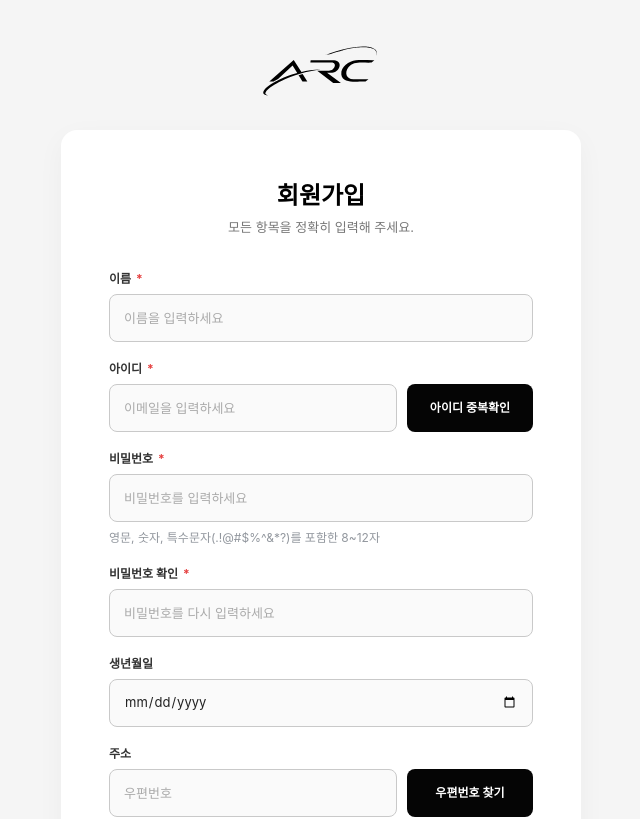
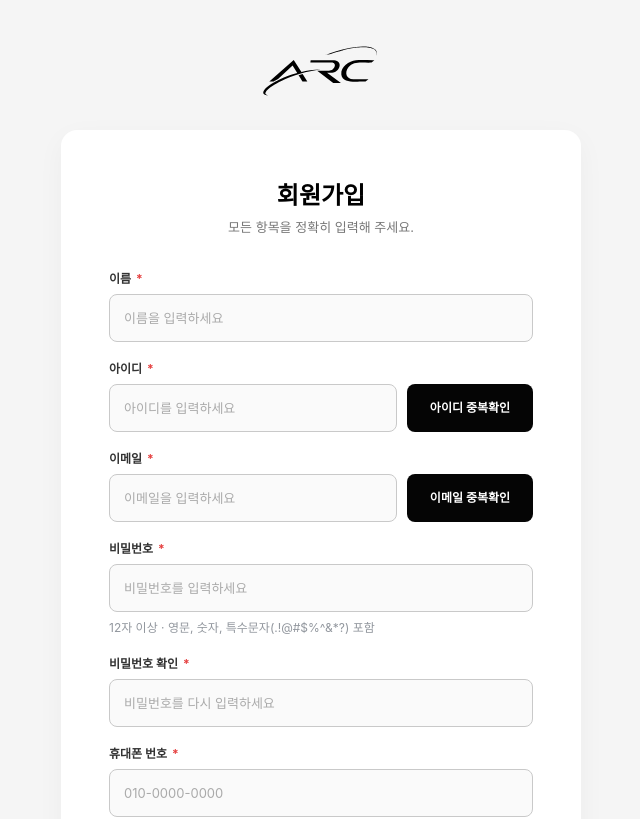
Before and after one commit to mallangdochi/Mini-e-Commerce-team-project, a React (Vite) app: page /signup in a window 1280 px wide. Shown: the top 819 px of the page, without its empty margins (319-959 px from the left). Built offline with nearby package versions, Linux system fonts and the light colour scheme; no server answers; the HTML template or start-up script is replaced by a standard one; a web font is replaced by a local one.

Commit message:
feat: update authentication and signup

```diff
--- a/src/api/authApi.js
+++ b/src/api/authApi.js
@@ -33,42 +33,87 @@ export const login = async ({ id, identifier, password }) => {
   }
 };
 
-export const checkIdAvailability = async (id) => {
+export const checkIdAvailability = async (loginId) => {
   try {
-    const response = await apiClient.get('/auth/check-id', {
-      params: { id },
-      skipAuth: true,
-    });
+    const response = await apiClient.post(
+      '/auth/check-id',
+      {
+        loginId: String(loginId ?? '').trim(),
+      },
+      {
+        skipAuth: true,
+      }
+    );
+
     return response.data;
   } catch (error) {
     const message =
       error.response?.data?.message || '아이디 중복확인을 완료하지 못했습니다. 다시 시도해 주세요.';
-    throw new Error(message, { cause: error });
+
+    throw new Error(message, {
+      cause: error,
+    });
+  }
+};
+
+export const checkEmailAvailability = async (email) => {
+  try {
+    const response = await apiClient.post(
+      '/auth/check-email',
+      {
+        email: String(email ?? '').trim(),
+      },
+      {
+        skipAuth: true,
+      }
+    );
+
+    return response.data;
+  } catch (error) {
+    const message =
+      error.response?.data?.message || '이메일 중복확인을 완료하지 못했습니다. 다시 시도해 주세요.';
+
+    throw new Error(message, {
+      cause: error,
+    });
   }
 };
 
 export const signup = async (signupData) => {
   try {
     const normalizedSignupData = {
-      ...signupData,
-      id: String(signupData?.id ?? '').trim(),
+      loginId: String(signupData?.loginId ?? '').trim(),
+      email: String(signupData?.email ?? '').trim(),
       password: String(signupData?.password ?? '').trim(),
+      name: String(signupData?.name ?? '').trim(),
+      phone: String(signupData?.phone ?? '').trim(),
+      postcode: String(signupData?.postcode ?? '').trim(),
+      address: String(signupData?.address ?? '').trim(),
+      detailAddress: String(signupData?.detailAddress ?? '').trim(),
+      agreeTerms: Boolean(signupData?.agreeTerms),
+      agreePrivacy: Boolean(signupData?.agreePrivacy),
+      agreeMarketing: Boolean(signupData?.agreeMarketing),
     };
 
     const response = await apiClient.post('/auth/signup', normalizedSignupData, {
       skipAuth: true,
     });
+
     return response.data;
   } catch (error) {
     const message =
       error.response?.data?.message || '회원가입을 완료하지 못했습니다. 다시 시도해 주세요.';
-    throw new Error(message, { cause: error });
+
+    throw new Error(message, {
+      cause: error,
+    });
   }
 };
 
 export const getMe = async () => {
   try {
     const response = await apiClient.get('/auth/me');
+
     return response.data;
   } catch (error) {
     const message = error.response?.data?.message || '로그인 정보를 확인할 수 없습니다.';
@@ -78,3 +123,37 @@ export const getMe = async () => {
     });
   }
 };
+
+export const updateMe = async ({ email, name, phone }) => {
+  try {
+    const response = await apiClient.patch('/auth/me', {
+      email: String(email ?? '').trim(),
+      name: String(name ?? '').trim(),
+      phone: String(phone ?? '').replace(/[^\d]/g, ''),
+    });
+    return response.data;
+  } catch (error) {
+    const message = error.response?.data?.message || '회원 정보를 수정하지 못했습니다.';
+    throw new Error(message, { cause: error });
+  }
+};
+
+export const verifyPassword = async (password) => {
+  try {
+    const response = await apiClient.post('/auth/verify-password', { password });
+    return response.data;
+  } catch (error) {
+    const message = error.response?.data?.message || '비밀번호를 확인하지 못했습니다.';
+    throw new Error(message, { cause: error });
+  }
+};
+
+export const changePassword = async ({ currentPassword, newPassword }) => {
+  try {
+    const response = await apiClient.patch('/auth/password', { currentPassword, newPassword });
+    return response.data;
+  } catch (error) {
+    const message = error.response?.data?.message || '비밀번호를 변경하지 못했습니다.';
+    throw new Error(message, { cause: error });
+  }
+};
--- a/src/pages/SignupPage.jsx
+++ b/src/pages/SignupPage.jsx
@@ -1,28 +1,66 @@
 import { useMemo, useRef, useState } from 'react';
 import { Link, useNavigate } from 'react-router-dom';
 
-import { checkIdAvailability, signup } from '@/api/authApi';
+import { checkEmailAvailability, checkIdAvailability, signup } from '@/api/authApi';
 import '@/styles/signup.css';
 import TermsPage from '@/pages/TermsPage';
 
 const LIMITS = {
   name: 20,
+  loginId: 50,
   email: 50,
-  password: 12,
+  password: 50,
+  phone: 13,
   address: 100,
   detailAddress: 50,
 };
 
 const FIELD_IDS = {
   name: 'signupName',
+  loginId: 'signupLoginId',
   email: 'signupEmail',
   password: 'signupPassword',
   passwordCheck: 'signupPasswordCheck',
+  phone: 'signupPhone',
 };
 
 const NAME_PATTERN = /^[가-힣a-zA-Z ]+$/;
 const EMAIL_PATTERN = /^[a-zA-Z0-9._%+-]+@[a-zA-Z0-9.-]+\.[a-zA-Z]{2,}$/;
-const PASSWORD_PATTERN = /^(?=.*[a-zA-Z])(?=.*\d)(?=.*[.!@#$%^&*?])[a-zA-Z\d.!@#$%^&*?]{8,12}$/;
+const PASSWORD_PATTERN = /^(?=.*[a-zA-Z])(?=.*\d)(?=.*[.!@#$%^&*?])[a-zA-Z\d.!@#$%^&*?]{12,}$/;
+const PHONE_PATTERN = /^\d{10,11}$/;
+
+function getAvailabilityResult(response) {
+  const data = response?.data ?? response ?? {};
+
+  if (typeof data.available === 'boolean') return data.available;
+  if (typeof data.isAvailable === 'boolean') return data.isAvailable;
+  if (typeof data.duplicate === 'boolean') return !data.duplicate;
+  if (typeof data.isDuplicate === 'boolean') return !data.isDuplicate;
+
+  return true;
+}
+
+function formatPhoneNumber(value) {
+  const numbers = String(value ?? '')
+    .replace(/\D/g, '')
+    .slice(0, 11);
+
+  if (numbers.length <= 3) {
+    return numbers;
+  }
+
+  if (numbers.length <= 7) {
+    return `${numbers.slice(0, 3)}-${numbers.slice(3)}`;
+  }
+
+  return `${numbers.slice(0, 3)}-${numbers.slice(3, 7)}-${numbers.slice(7, 11)}`;
+}
+
+function getPhoneNumbers(value) {
+  return String(value ?? '')
+    .replace(/\D/g, '')
+    .slice(0, 11);
+}
 
 function StatusIcon({ status }) {
   if (status === 'success') return <span className="signup-status-icon success">✓</span>;
@@ -36,14 +74,16 @@ function SignupPage() {
   const [selectedTerms, setSelectedTerms] = useState(null);
   const addressDialog = useRef(null);
   const addressContainer = useRef(null);
+  const loginIdRevision = useRef(0);
   const emailRevision = useRef(0);
   const [addressLoading, setAddressLoading] = useState(false);
   const [form, setForm] = useState({
     name: '',
+    loginId: '',
     email: '',
     password: '',
     passwordCheck: '',
-    birthDate: '',
+    phone: '',
     postcode: '',
     address: '',
     detailAddress: '',
@@ -53,10 +93,13 @@ function SignupPage() {
     privacy: false,
     marketing: false,
   });
+  const [loginIdStatus, setLoginIdStatus] = useState('idle');
+  const [loginIdMessage, setLoginIdMessage] = useState('');
   const [emailStatus, setEmailStatus] = useState('idle');
   const [emailMessage, setEmailMessage] = useState('');
   const [submitError, setSubmitError] = useState('');
   const [validationError, setValidationError] = useState(null);
+  const [isCheckingLoginId, setIsCheckingLoginId] = useState(false);
   const [isCheckingEmail, setIsCheckingEmail] = useState(false);
   const [isSubmitting, setIsSubmitting] = useState(false);
 
@@ -135,8 +178,18 @@ function SignupPage() {
     focusAndFlashField(targetId);
   };
 
+  const handleLoginIdChange = (event) => {
+    const value = event.target.value.replace(/\s/g, '').slice(0, LIMITS.loginId);
+
+    loginIdRevision.current += 1;
+    updateForm('loginId', value);
+    setLoginIdStatus('idle');
+    setLoginIdMessage('');
+  };
+
   const handleEmailChange = (event) => {
     const value = event.target.value.replace(/[^a-zA-Z0-9@._%+-]/g, '').slice(0, LIMITS.email);
+
     emailRevision.current += 1;
     updateForm('email', value);
     setEmailStatus('idle');
@@ -147,9 +200,62 @@ function SignupPage() {
     updateForm(name, value.replace(/[^a-zA-Z0-9.!@#$%^&*?]/g, '').slice(0, LIMITS.password));
   };
 
-  const handleCheckDuplicate = async () => {
-    if (!EMAIL_PATTERN.test(form.email)) {
+  const handleCheckLoginId = async () => {
+    const loginId = form.loginId.trim();
+
+    if (!loginId) {
+      const message = '아이디를 입력해 주세요.';
+
+      setLoginIdStatus('error');
+      setLoginIdMessage(message);
+      showFieldError(FIELD_IDS.loginId, message);
+      return;
+    }
+
+    const revision = loginIdRevision.current;
+
+    setLoginIdMessage('');
+    setIsCheckingLoginId(true);
+    setLoginIdStatus('idle');
+
+    try {
+      const response = await checkIdAvailability(loginId);
+
+      if (revision !== loginIdRevision.current) return;
+
+      const available = getAvailabilityResult(response);
+      const message =
+        response?.message ||
+        response?.data?.message ||
+        (available ? '사용 가능한 아이디입니다.' : '이미 사용 중인 아이디입니다.');
+
+      setLoginIdStatus(available ? 'success' : 'error');
+      setLoginIdMessage(message);
+
+      if (available) {
+        clearValidationError(FIELD_IDS.loginId);
+      } else {
+        showFieldError(FIELD_IDS.loginId, message);
+      }
+    } catch (error) {
+      if (revision !== loginIdRevision.current) return;
+
+      const message = error?.message || '아이디 중복확인에 실패했습니다.';
+
+      setLoginIdStatus('error');
+      setLoginIdMessage(message);
+      showFieldError(FIELD_IDS.loginId, message);
+    } finally {
+      setIsCheckingLoginId(false);
+    }
+  };
+
+  const handleCheckEmail = async () => {
+    const email = form.email.trim();
+
+    if (!EMAIL_PATTERN.test(email)) {
       const message = '올바른 이메일 형식으로 입력해 주세요.';
+
       setEmailStatus('error');
       setEmailMessage(message);
       showFieldError(FIELD_IDS.email, message);
@@ -157,18 +263,21 @@ function SignupPage() {
     }
 
     const revision = emailRevision.current;
+
     setEmailMessage('');
     setIsCheckingEmail(true);
     setEmailStatus('idle');
 
     try {
-      const response = await checkIdAvailability(form.email);
+      const response = await checkEmailAvailability(email);
+
       if (revision !== emailRevision.current) return;
 
-      const available = response.available === true;
+      const available = getAvailabilityResult(response);
       const message =
-        response.message ||
-        (available ? '사용 가능한 아이디입니다.' : '이미 사용 중인 아이디입니다.');
+        response?.message ||
+        response?.data?.message ||
+        (available ? '사용 가능한 이메일입니다.' : '이미 사용 중인 이메일입니다.');
 
       setEmailStatus(available ? 'success' : 'error');
       setEmailMessage(message);
@@ -181,7 +290,8 @@ function SignupPage() {
     } catch (error) {
       if (revision !== emailRevision.current) return;
 
-      const message = error?.message || '아이디 중복확인에 실패했습니다.';
+      const message = error?.message || '이메일 중복확인에 실패했습니다.';
+
       setEmailStatus('error');
       setEmailMessage(message);
       showFieldError(FIELD_IDS.email, message);
@@ -257,17 +367,24 @@ function SignupPage() {
       };
     }
 
+    if (loginIdStatus !== 'success') {
+      return {
+        targetId: FIELD_IDS.loginId,
+        message: '아이디 중복확인을 완료해 주세요.',
+      };
+    }
+
     if (emailStatus !== 'success') {
       return {
         targetId: FIELD_IDS.email,
-        message: '아이디 중복확인을 완료해 주세요.',
+        message: '이메일 중복확인을 완료해 주세요.',
       };
     }
 
     if (passwordStatus !== 'success') {
       return {
         targetId: FIELD_IDS.password,
-        message: '영문, 숫자, 특수문자를 포함한 8~12자 비밀번호를 입력해 주세요.',
+        message: '비밀번호는 12자 이상이며 영문, 숫자, 특수문자를 포함해야 합니다.',
       };
     }
 
@@ -275,6 +392,13 @@ function SignupPage() {
       return {
         targetId: FIELD_IDS.passwordCheck,
         message: '비밀번호가 일치하지 않습니다.',
+      };
+    }
+
+    if (!PHONE_PATTERN.test(getPhoneNumbers(form.phone))) {
+      return {
+        targetId: FIELD_IDS.phone,
+        message: '휴대폰 번호를 숫자 10~11자리로 입력해 주세요.',
       };
     }
 
@@ -296,12 +420,14 @@ function SignupPage() {
   };
 
   const getServerErrorTarget = (message = '') => {
-    if (/아이디|이메일|email|중복/i.test(message)) return FIELD_IDS.email;
+    if (/아이디|loginId|login id/i.test(message)) return FIELD_IDS.loginId;
+    if (/이메일|email/i.test(message)) return FIELD_IDS.email;
     if (/비밀번호 확인|password confirmation|confirm password/i.test(message)) {
       return FIELD_IDS.passwordCheck;
     }
     if (/비밀번호|password/i.test(message)) return FIELD_IDS.password;
     if (/이름|name/i.test(message)) return FIELD_IDS.name;
+    if (/휴대폰|전화|phone/i.test(message)) return FIELD_IDS.phone;
     if (/개인정보|privacy/i.test(message)) return 'signupAgreement-privacy';
     if (/이용약관|service terms|terms of service/i.test(message)) {
       return 'signupAgreement-service';
@@ -324,24 +450,18 @@ function SignupPage() {
     setSubmitError('');
 
     try {
-      const trimmedPassword = form.password.trim();
-      const trimmedPasswordCheck = form.passwordCheck.trim();
-
-      setForm((previous) => ({
-        ...previous,
-        password: trimmedPassword,
-        passwordCheck: trimmedPasswordCheck,
-      }));
-
       const response = await signup({
-        id: form.email.trim(),
-        password: trimmedPassword,
+        loginId: form.loginId.trim(),
+        email: form.email.trim(),
+        password: form.password.trim(),
         name: form.name.trim(),
-        birthDate: form.birthDate || null,
-        postcode: form.postcode || null,
-        address: form.address || null,
-        detailAddress: form.detailAddress.trim() || null,
-        agreements,
+        phone: getPhoneNumbers(form.phone),
+        postcode: form.postcode.trim(),
+        address: form.address.trim(),
+        detailAddress: form.detailAddress.trim(),
+        agreeTerms: agreements.service,
+        agreePrivacy: agreements.privacy,
+        agreeMarketing: agreements.marketing,
       });
 
       navigate('/login', {
@@ -467,8 +587,48 @@ function SignupPage() {
               )}
             </div>
             <div className="signup-form-group">
+              <label htmlFor="signupLoginId">
+                아이디 <span className="signup-required">*</span>
+              </label>
+              <div className="signup-input-row">
+                <div className="signup-input-with-icon signup-flex-1">
+                  <input
+                    id="signupLoginId"
+                    type="text"
+                    value={form.loginId}
+                    onChange={handleLoginIdChange}
+                    maxLength={LIMITS.loginId}
+                    placeholder="아이디를 입력하세요"
+                    autoComplete="username"
+                    required
+                  />
+                  <StatusIcon status={loginIdStatus} />
+                </div>
+                <button
+                  type="button"
+                  className="signup-inline-btn"
+                  onClick={handleCheckLoginId}
+                  disabled={isCheckingLoginId}
+                >
+                  {isCheckingLoginId ? '확인 중' : '아이디 중복확인'}
+                </button>
+              </div>
+              <div className="signup-feedback-row">
+                {validationError?.targetId === FIELD_IDS.loginId ? (
+                  <p className="signup-message error" role="alert">
+                    {validationError.message}
+                  </p>
+                ) : loginIdMessage ? (
+                  <p className={`signup-message ${loginIdStatus}`}>{loginIdMessage}</p>
+                ) : (
+                  <span />
+                )}
+              </div>
+            </div>
+
+            <div className="signup-form-group">
               <label htmlFor="signupEmail">
-                아이디 <span className="signup-required">*</span>
+                이메일 <span className="signup-required">*</span>
               </label>
               <div className="signup-input-row">
                 <div className="signup-input-with-icon signup-flex-1">
@@ -487,10 +647,10 @@ function SignupPage() {
                 <button
                   type="button"
                   className="signup-inline-btn"
-                  onClick={handleCheckDuplicate}
+                  onClick={handleCheckEmail}
                   disabled={isCheckingEmail}
                 >
-                  {isCheckingEmail ? '확인 중' : '아이디 중복확인'}
+                  {isCheckingEmail ? '확인 중' : '이메일 중복확인'}
                 </button>
               </div>
               <div className="signup-feedback-row">
@@ -533,7 +693,7 @@ function SignupPage() {
                 >
                   {validationError?.targetId === FIELD_IDS.password
                     ? validationError.message
-                    : '영문, 숫자, 특수문자(.!@#$%^&*?)를 포함한 8~12자'}
+                    : '12자 이상 · 영문, 숫자, 특수문자(.!@#$%^&*?) 포함'}
                 </p>
               </div>
             </div>
@@ -567,15 +727,32 @@ function SignupPage() {
               </div>
             </div>
             <div className="signup-form-group">
-              <label htmlFor="signupBirthDate">생년월일</label>
-              <input
-                id="signupBirthDate"
-                type="date"
-                min="1900-01-01"
-                max={new Date().toISOString().slice(0, 10)}
-                value={form.birthDate}
-                onChange={(event) => updateForm('birthDate', event.target.value)}
-              />
+              <label htmlFor="signupPhone">
+                휴대폰 번호 <span className="signup-required">*</span>
+              </label>
+              <div className="signup-input-with-icon">
+                <input
+                  id="signupPhone"
+                  type="tel"
+                  inputMode="numeric"
+                  value={form.phone}
+                  onChange={(event) => updateForm('phone', formatPhoneNumber(event.target.value))}
+                  maxLength={LIMITS.phone}
+                  placeholder="010-0000-0000"
+                  autoComplete="tel"
+                  required
+                />
+                {form.phone && (
+                  <StatusIcon
+                    status={PHONE_PATTERN.test(getPhoneNumbers(form.phone)) ? 'success' : 'error'}
+                  />
+                )}
+              </div>
+              {validationError?.targetId === FIELD_IDS.phone && (
+                <p className="signup-field-error-message" role="alert">
+                  {validationError.message}
+                </p>
+              )}
             </div>
             <div className="signup-form-group">
               <label htmlFor="signupPostcode">주소</label>
--- a/src/styles/signup.css
+++ b/src/styles/signup.css
@@ -112,6 +112,7 @@
 .signup-form-group input[type='text'],
 .signup-form-group input[type='email'],
 .signup-form-group input[type='password'],
+.signup-form-group input[type='tel'],
 .signup-form-group input[type='date'] {
   width: 100%;
 
@@ -425,9 +426,23 @@
   border-color: #c9c9c9;
   background: #fafafa;
 }
+
+.signup-page .signup-form-group input[type='tel'] {
+  width: 100%;
+  padding: 12px 46px 12px 14px;
+  border: 1px solid #c9c9c9;
+  border-radius: 8px;
+  outline: none;
+  background: #fafafa;
+  color: #222;
+  font-family: inherit;
+  font-size: 13px;
+  appearance: none;
+}
 .signup-page .signup-input-with-icon {
   position: relative;
   display: block;
+  width: 100%;
   height: 48px;
   min-width: 0;
 }
```
Also changed, not shown: src/utils/storage.js (+112 -63 lines).
